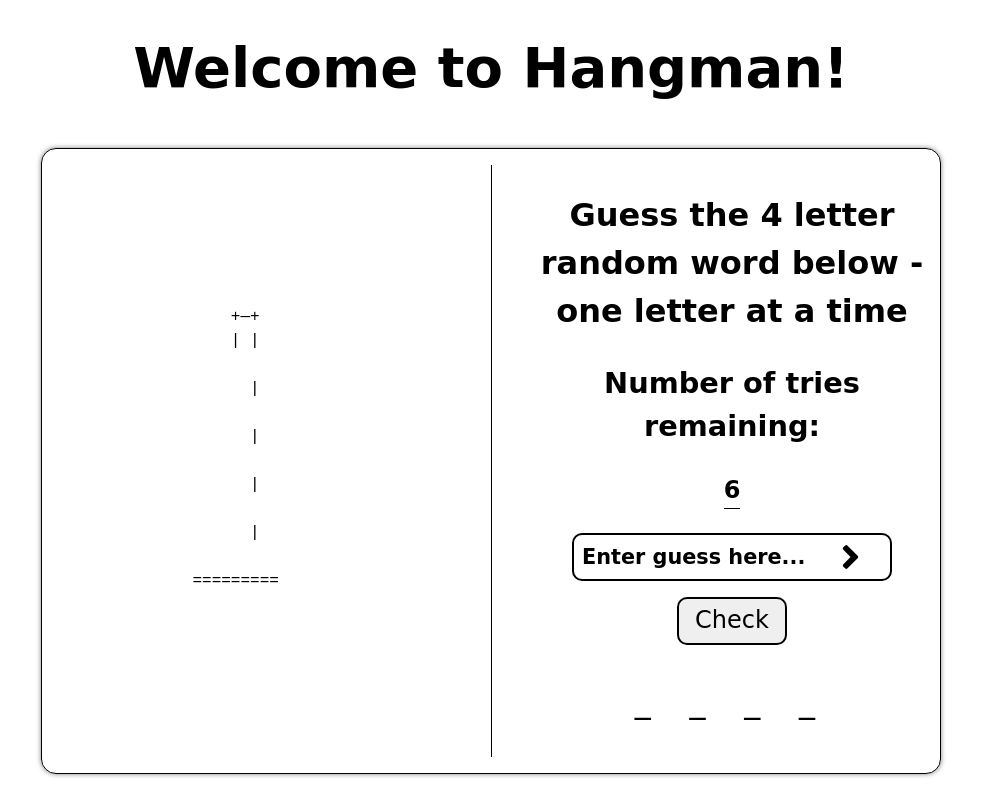
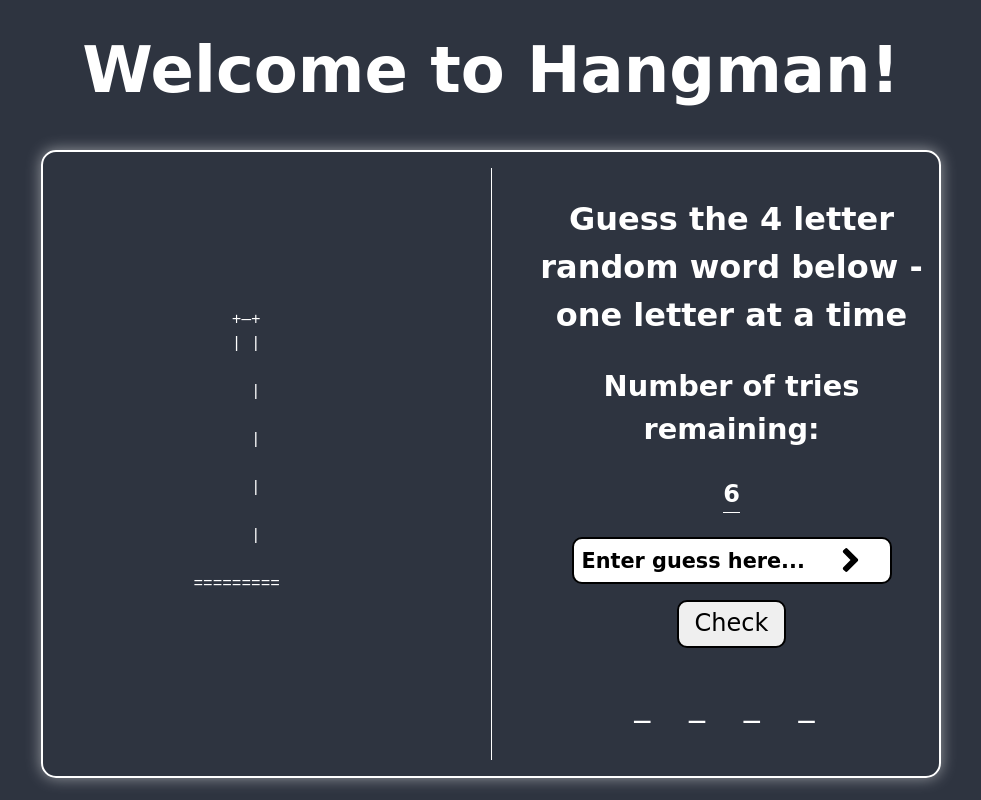
Before and after one commit to JJWallis/hangman-app, a plain HTML site: page index.html in a window 1280 px wide. Shown: the whole page, without its empty margins (149-1130 px from the left). Drawn offline with Linux system fonts and the light colour scheme; a web font is replaced by a local one.

Commit message:
Updated styles

```diff
--- a/script.js
+++ b/script.js
@@ -60,6 +60,7 @@ const truthy = error => {
 const falsy = parent => {
     const errorMsg = document.createElement('p')
     functions.element(errorMsg, 'innerText', 'Please enter a valid single letter in lower case only once')
+    functions.element(title, 'innerText', 'Nice try...')
     functions.classList(errorMsg, 'add', 'error', 'error-msg')
     if (parent.children.length === 2) parent.append(errorMsg)
     functions.classList(guess, 'add', 'error-border', 'error-icon')
--- a/style.css
+++ b/style.css
@@ -2,6 +2,11 @@
 *::before,
 *::after {
   box-sizing: border-box;
+}
+
+:root {
+  background-color: #2e3440;
+  color: white;
 }
 
 body {
@@ -14,8 +19,8 @@ body {
 }
 
 .title {
-  margin-top: 0;
-  font-size: 3.5rem;
+  margin: 0 0 2rem;
+  font-size: 4rem;
   font-weight: bold;
 }
 
@@ -27,9 +32,9 @@ body {
   max-width: 900px;
   min-height: 500px;
   padding: 1rem;
-  border: 1px solid black;
+  border: 2px solid white;
   border-radius: 15px;
-  box-shadow: 0 0 5px 0 rgba(0, 0, 0, 0.5);
+  box-shadow: 0 0 15px 0 rgba(255, 255, 255, 0.5);
 }
 
 .wrapper-child {
```
